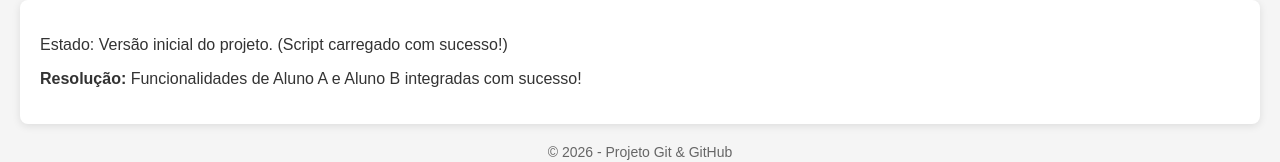
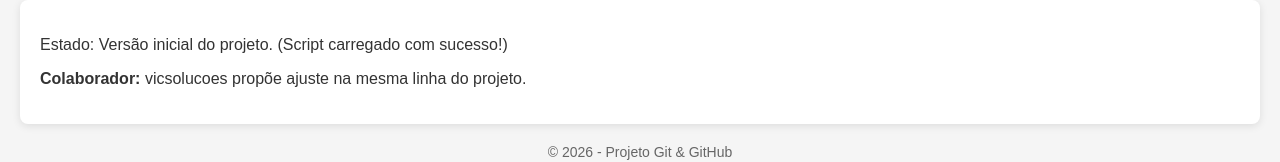
Before and after one commit to SandroMartinsT0133542-sketch/git-labs, a plain HTML site: page index.html in a window 1280 px wide. Shown: the part 144-306 px from the top of the page. Drawn offline with Linux system fonts and the light colour scheme.

Commit message:
feat(vicsolucoes): Update project line for collaboration

```diff
--- a/index.html
+++ b/index.html
@@ -14,7 +14,7 @@
   </header>
   <main>
     <p id="status">Estado: Versão inicial do projeto.</p>
-    <p><strong>Resolução:</strong> Funcionalidades de Aluno A e Aluno B integradas com sucesso!</p>
+    <p><strong>Colaborador:</strong> vicsolucoes propõe ajuste na mesma linha do projeto.</p>
   </main>
   <footer>
     <p>&copy; 2026 - Projeto Git & GitHub</p>
```
